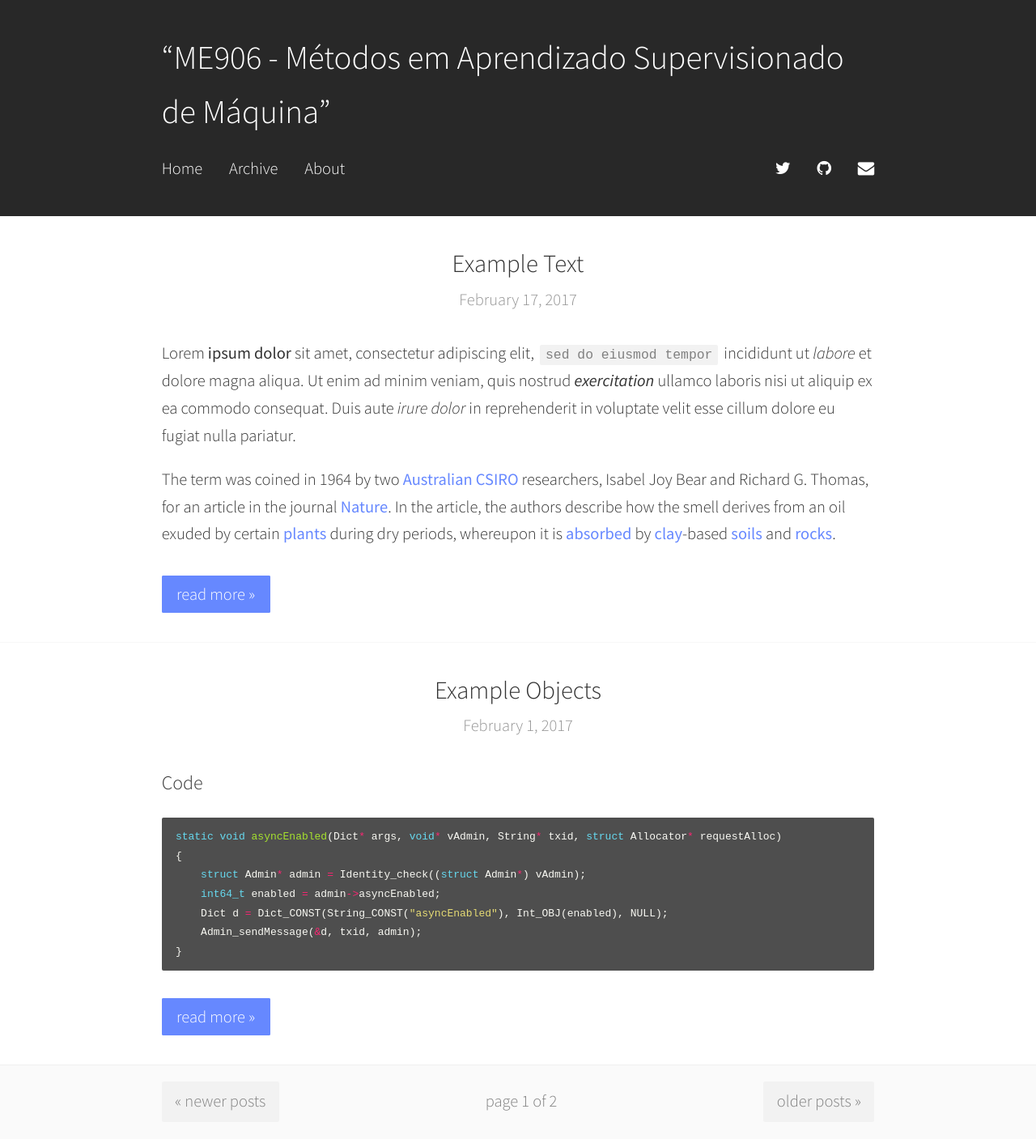
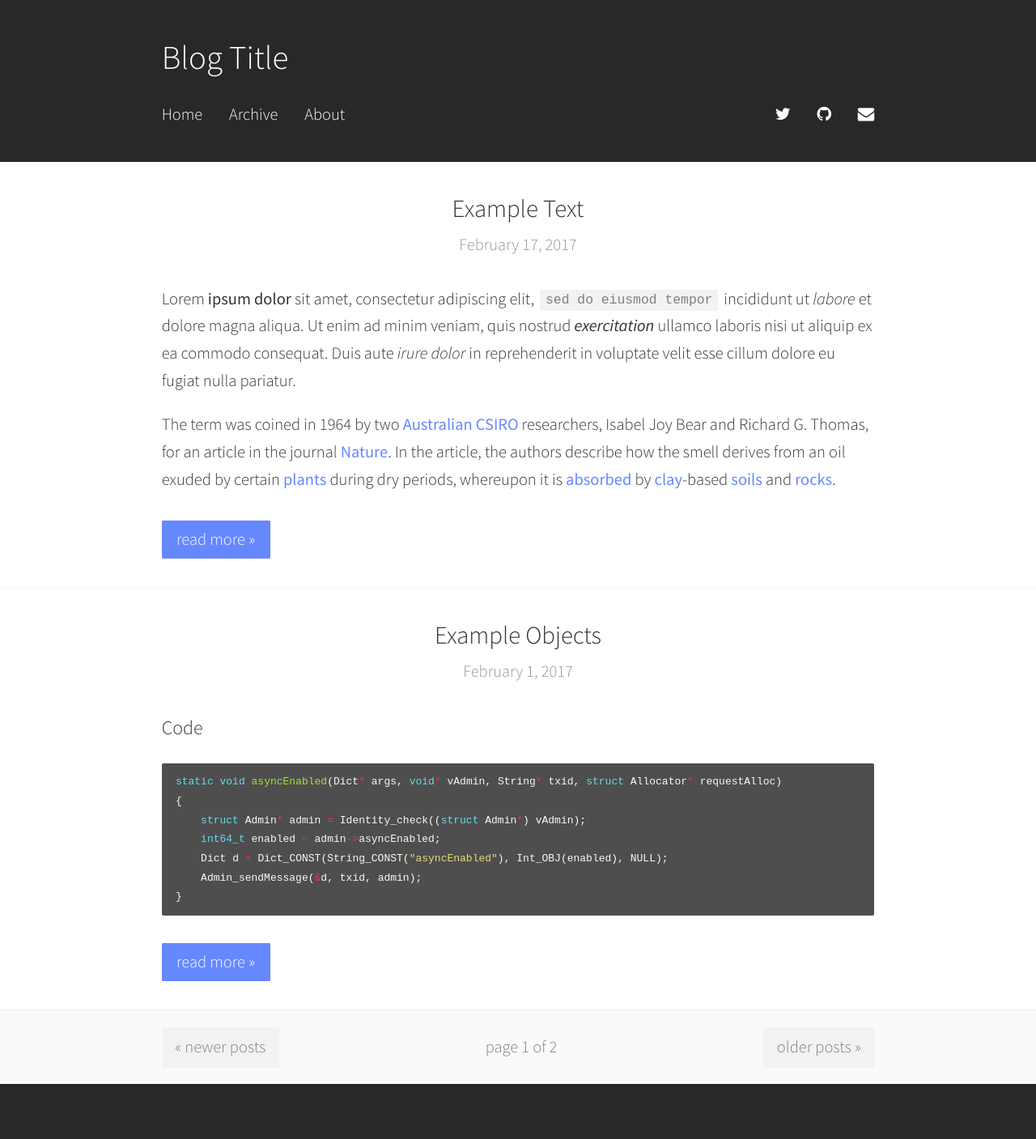
Before and after one commit to ME906-UNICAMP/ME906-UNICAMP.github.io, a Jekyll site: the page built from index.html, in a window 1280 px wide. Shown: the whole page at 81% size. Built offline with Jekyll 4.4.1, drawn with Linux system fonts in a browser that asks for light colours; the list of posts is cut into pages by our own code; after the commit the page ends 1339 px from its top, so only the background shows below that.

Commit message:
Update _config.yml

```diff
--- a/_config.yml
+++ b/_config.yml
@@ -1,8 +1,8 @@
-title: “ME906 - Métodos em Aprendizado Supervisionado de Máquina”
-author: “Profa. Tatiana Benaglia“
+title: "Blog Title"
+author: "Blog Author"
 description: "Really cool blog about ... something"
 more: "read more »"
-url: "https://ME906-UNICAMP.github.io/"
+url: "https://niklasbuschmann.github.io/"
 baseurl: "/contrast"
 paginate: 2
 permalink: pretty
```
